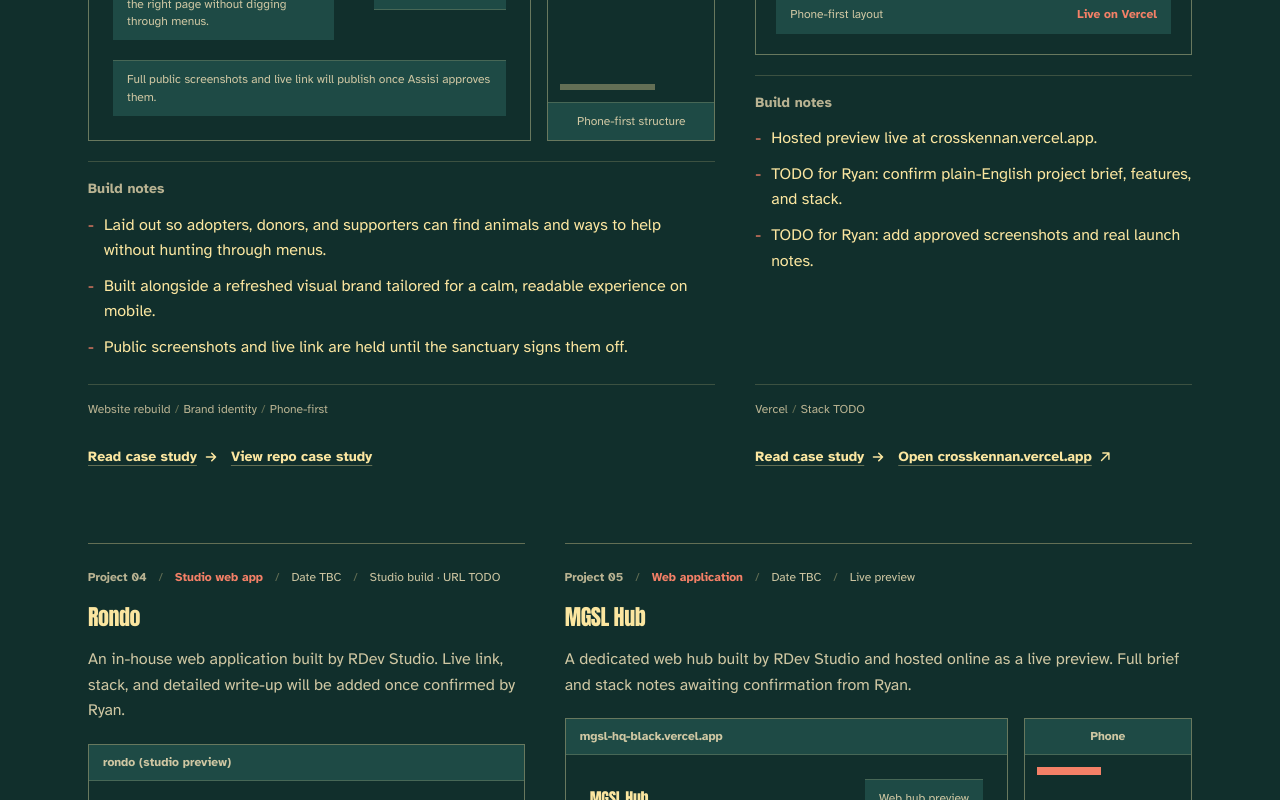
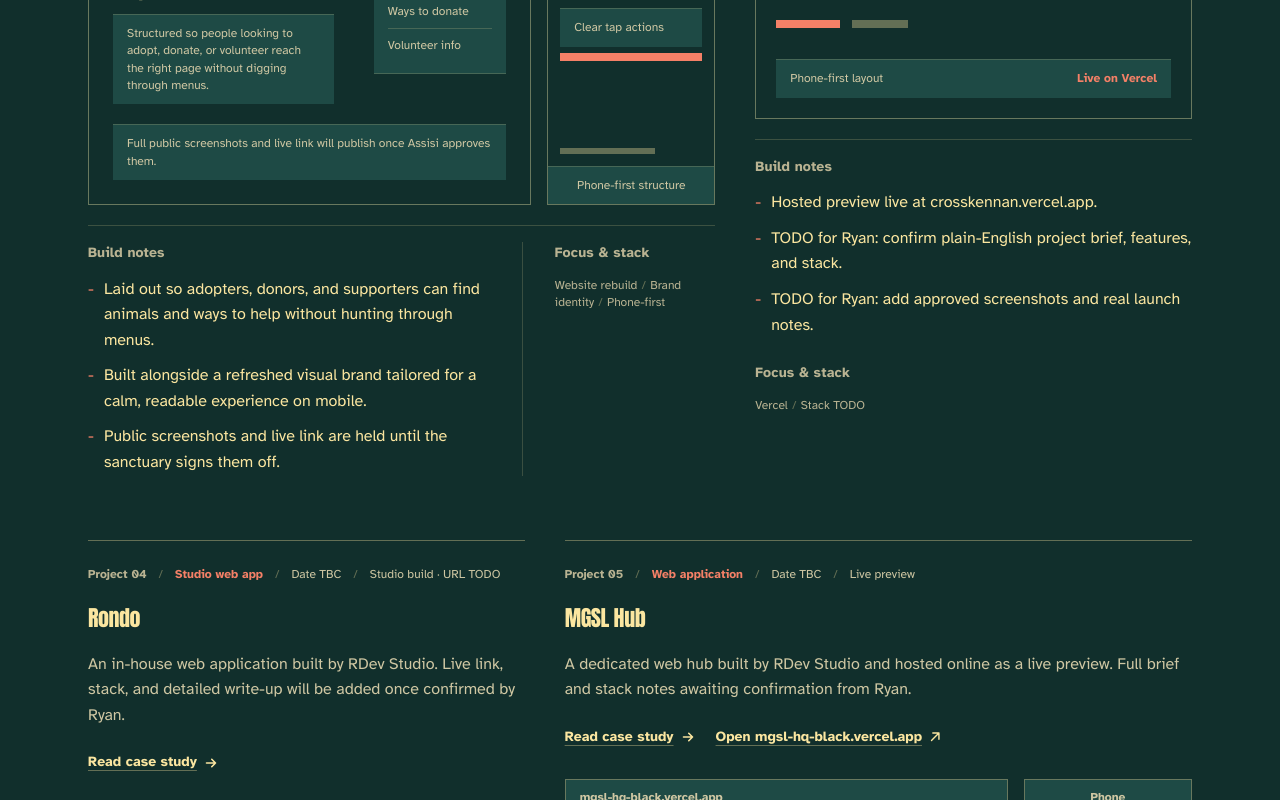
Before and after one commit to rdavidson5637/RDevStudio, a Next.js app: page /mock-b/work in a window 1280 px wide. Shown: the part 2780-3580 px from the top of the page. Built offline with nearby package versions, Linux system fonts and the light colour scheme; no server answers; a web font is replaced by a local one.

Commit message:
MOCK-B-PRO-REFINE: work index hierarchy and quieter case nav hover
Co-authored-by: Cursor <cursoragent@cursor.com>

```diff
--- a/app/mock-b/mock-b.css
+++ b/app/mock-b/mock-b.css
@@ -673,7 +673,8 @@
   .mb-title-link,
   .mb-back-link,
   .mb-jump-link,
-  [data-mb-reveal] {
+  [data-mb-reveal],
+  .group .mb-h3 {
     transition: none !important;
   }
 
--- a/app/mock-b/work/[slug]/page.tsx
+++ b/app/mock-b/work/[slug]/page.tsx
@@ -473,32 +473,32 @@ export default async function MockBCaseStudyPage({
           >
             <Link
               href={`/mock-b/work/${previous.id}`}
-              className="flex min-h-[44px] flex-col justify-between py-6 transition-colors hover:text-[var(--mb-link)] sm:pr-8"
+              className="group flex min-h-[44px] flex-col justify-between py-6 sm:pr-8"
             >
               <span className="mb-kicker-muted inline-flex items-center gap-1.5">
                 <ArrowLeftIcon className="h-3.5 w-3.5 shrink-0" />
                 Previous project
               </span>
-              <span className="mb-h3 mt-2 text-[var(--mb-ink)]">
+              <span className="mb-h3 mt-2 text-[var(--mb-ink)] transition-colors group-hover:text-[var(--mb-link)]">
                 {previous.name}
               </span>
-              <span className="mb-caption mt-1 font-medium text-[var(--mb-muted)]">
+              <span className="mb-caption mt-1 font-medium">
                 {previous.type}
               </span>
             </Link>
 
             <Link
               href={`/mock-b/work/${next.id}`}
-              className="flex min-h-[44px] flex-col justify-between py-6 transition-colors hover:text-[var(--mb-link)] sm:items-end sm:pl-8 sm:text-right"
+              className="group flex min-h-[44px] flex-col justify-between py-6 sm:items-end sm:pl-8 sm:text-right"
             >
               <span className="mb-kicker-muted inline-flex items-center gap-1.5">
                 Next project
                 <ArrowRightIcon className="h-3.5 w-3.5 shrink-0" />
               </span>
-              <span className="mb-h3 mt-2 text-[var(--mb-ink)]">
+              <span className="mb-h3 mt-2 text-[var(--mb-ink)] transition-colors group-hover:text-[var(--mb-link)]">
                 {next.name}
               </span>
-              <span className="mb-caption mt-1 font-medium text-[var(--mb-muted)]">
+              <span className="mb-caption mt-1 font-medium">
                 {next.type}
               </span>
             </Link>
--- a/app/mock-b/work/page.tsx
+++ b/app/mock-b/work/page.tsx
@@ -182,10 +182,9 @@ export default function MockBWorkPage() {
                   key={project.id}
                   id={project.id}
                   data-mb-reveal="true"
-                  className={`flex scroll-mt-24 flex-col justify-between border-t border-[var(--mb-line-strong)] pt-6 ${GRID_SPAN_BY_INDEX[idx]}`}
+                  className={`scroll-mt-24 space-y-5 border-t border-[var(--mb-line-strong)] pt-6 ${GRID_SPAN_BY_INDEX[idx]}`}
                 >
-                  <div className="space-y-5">
-                    <div className="space-y-2">
+                  <div className="space-y-3">
                     <div className="mb-meta">
                       <span className="tabular-nums font-semibold text-[var(--mb-tertiary)]">
                         Project 0{number}
@@ -217,44 +216,8 @@ export default function MockBWorkPage() {
                     <p className="mb-prose">
                       {project.summary}
                     </p>
-                    </div>
 
-                    <div>
-                      {isWide ? (
-                        <WorkDeviceShowcase project={project} />
-                      ) : (
-                        <ProjectPreview project={project} size="compact" />
-                      )}
-                    </div>
-
-                    <div className="space-y-3 border-t border-[var(--mb-line)] pt-4">
-                      <h3 className="mb-kicker-muted">
-                        Build notes
-                      </h3>
-                      <ul className="mb-dash-list">
-                        {project.details.map((detail) => (
-                          <li key={detail}>
-                            <span aria-hidden="true" data-mb-dash>
-                              -
-                            </span>
-                            <span>{detail}</span>
-                          </li>
-                        ))}
-                      </ul>
-                    </div>
-                  </div>
-
-                  <div className="mt-6 space-y-4 border-t border-[var(--mb-line)] pt-4">
-                    <p className="mb-stack">
-                      {project.stack.map((tag, i) => (
-                        <span key={tag}>
-                          {i > 0 ? <span className="mb-stack-sep" aria-hidden="true">/</span> : null}
-                          {tag}
-                        </span>
-                      ))}
-                    </p>
-
-                    <div className="flex flex-col gap-3 sm:flex-row sm:flex-wrap sm:items-center">
+                    <div className="flex flex-col gap-1 sm:flex-row sm:flex-wrap sm:items-center sm:gap-x-5">
                       <Link
                         href={`/mock-b/work/${project.id}`}
                         className="mb-text-link w-fit"
@@ -281,6 +244,62 @@ export default function MockBWorkPage() {
                           {project.linkLabel}
                         </Link>
                       ) : null}
+                    </div>
+                  </div>
+
+                  <div>
+                    {isWide ? (
+                      <WorkDeviceShowcase project={project} />
+                    ) : (
+                      <ProjectPreview project={project} size="compact" />
+                    )}
+                  </div>
+
+                  <div
+                    className={`grid gap-6 border-t border-[var(--mb-line)] pt-4 ${
+                      isWide
+                        ? "md:grid-cols-[1.35fr_0.65fr] md:gap-8"
+                        : ""
+                    }`}
+                  >
+                    <div>
+                      <h3 className="mb-kicker-muted">
+                        Build notes
+                      </h3>
+                      <ul className="mb-dash-list mt-3">
+                        {project.details.map((detail) => (
+                          <li key={detail}>
+                            <span aria-hidden="true" data-mb-dash>
+                              -
+                            </span>
+                            <span>{detail}</span>
+                          </li>
+                        ))}
+                      </ul>
+                    </div>
+
+                    <div
+                      className={
+                        isWide
+                          ? "border-t border-[var(--mb-line)] pt-4 md:border-l md:border-t-0 md:pl-8 md:pt-0"
+                          : ""
+                      }
+                    >
+                      <h3 className="mb-kicker-muted">
+                        Focus &amp; stack
+                      </h3>
+                      <p className="mb-stack mt-3">
+                        {project.stack.map((tag, i) => (
+                          <span key={tag}>
+                            {i > 0 ? (
+                              <span className="mb-stack-sep" aria-hidden="true">
+                                /
+                              </span>
+                            ) : null}
+                            {tag}
+                          </span>
+                        ))}
+                      </p>
                     </div>
                   </div>
                 </article>
--- a/components/mock-b/LocalTimeChip.tsx
+++ b/components/mock-b/LocalTimeChip.tsx
@@ -22,10 +22,10 @@ export function LocalTimeChip() {
   }, []);
 
   return (
-    <div className="flex flex-wrap items-center gap-x-4 gap-y-2 text-sm font-bold text-[var(--mb-muted)]">
-      <span className="inline-flex items-center gap-2 text-[var(--mb-ink)]">
+    <div className="mb-meta gap-x-4 gap-y-2 text-[length:var(--mb-text-sm)]">
+      <span className="inline-flex flex-wrap items-center gap-x-2 gap-y-1 font-bold text-[var(--mb-ink)]">
         <span>Carrickfergus, NI</span>
-        <span aria-hidden="true" className="text-[var(--mb-line-strong)]">
+        <span aria-hidden="true" className="mb-meta-sep">
           /
         </span>
         <span
```
Also changed, not shown: app/mock-b/MOCK_NOTES.md (+9 -0 lines), 24 other files (tests, documents, lock files or other folders). Lines whose indentation alone changed are shown as unchanged.
